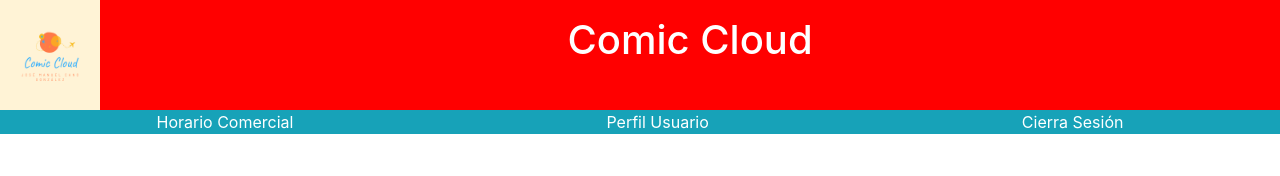
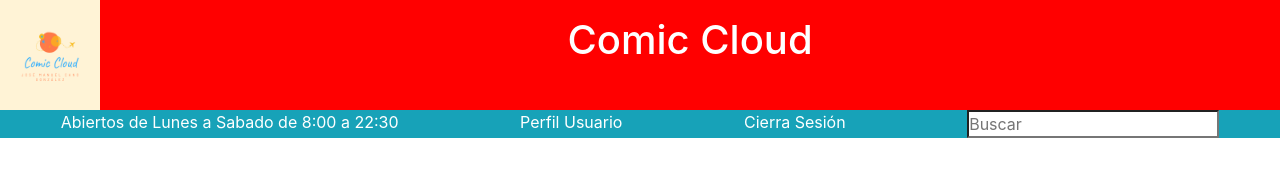
Before and after one commit to jmcanog03/Proyecto-Final-, a plain HTML site: page perfillector.html in a window 1280 px wide. Drawn offline with nearby package versions, Linux system fonts and the light colour scheme.

Commit message:
version 2.5

```diff
--- a/perfillector.html
+++ b/perfillector.html
@@ -15,11 +15,21 @@
 </header>
 
 <nav class="d-flex justify-content-around bg bg-info">
-    <a href="#">Horario Comercial</a>
+    <a href="#">Abiertos de Lunes a Sabado de 8:00 a 22:30</a>
     <a href="#">Perfil Usuario</a>
     <a href="index.html">Cierra Sesión</a>
+    <input type="search" name="buscar" placeholder="Buscar">
+</nav>
 
-</nav>
+<br>
+
+<section>
+
+
+
+</section>
+
+
 
 
 
```
Also changed, not shown: index.html (+4 -3 lines).
